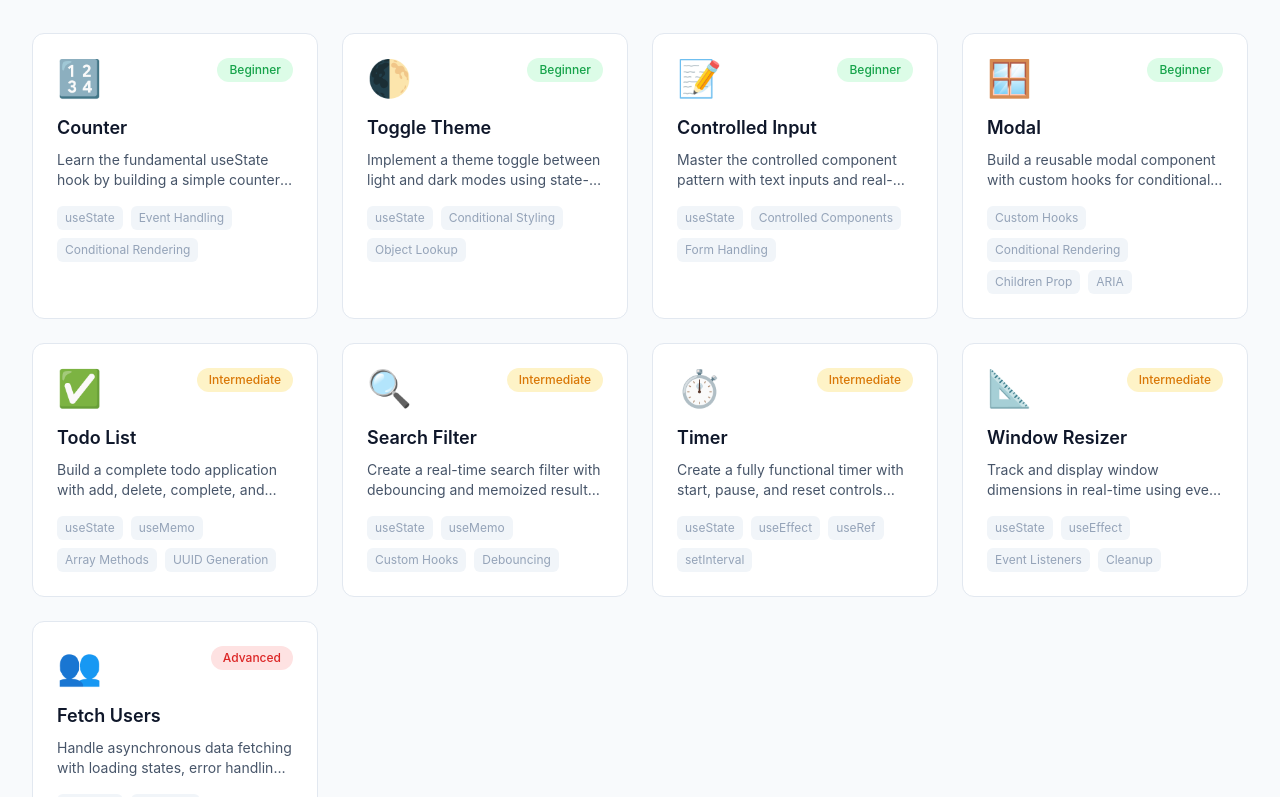
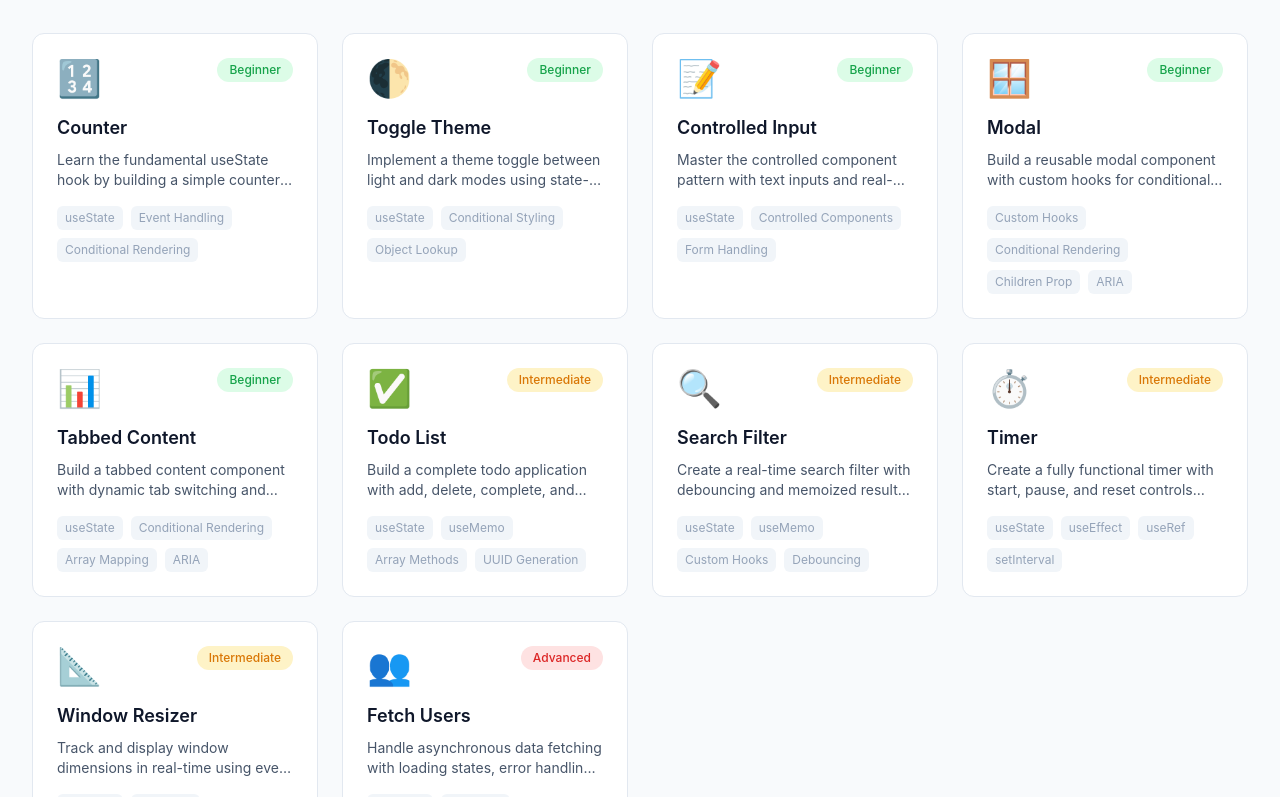
Before and after one commit to basupatil1213/react-challenges, a React (Vite) app: page / in a window 1280 px wide. Shown: the part 718-1515 px from the top of the page. Built offline with nearby package versions, Linux system fonts and the light colour scheme.

Commit message:
feat: add Table challenge to challenges list
- Added 'Tabbed Content' challenge entry to challenges.js
- Includes metadata: difficulty, category, concepts, learning points
- Makes the challenge visible on the /challenges page

```diff
--- a/src/data/challenges.js
+++ b/src/data/challenges.js
@@ -78,6 +78,20 @@ export const challenges = [
       'Create custom hooks for state logic',
       'Implement conditional rendering',
       'Build accessible modal dialogs',
+    ],
+  },
+  {
+    id: 'table',
+    title: 'Tabbed Content',
+    description: 'Build a tabbed content component with dynamic tab switching and conditional rendering.',
+    difficulty: 'Beginner',
+    category: 'State Management',
+    concepts: ['useState', 'Conditional Rendering', 'Array Mapping', 'ARIA'],
+    icon: '📊',
+    learningPoints: [
+      'Track active tab with useState',
+      'Apply dynamic styles based on state',
+      'Use hidden attribute for content switching',
     ],
   },
   {
```
